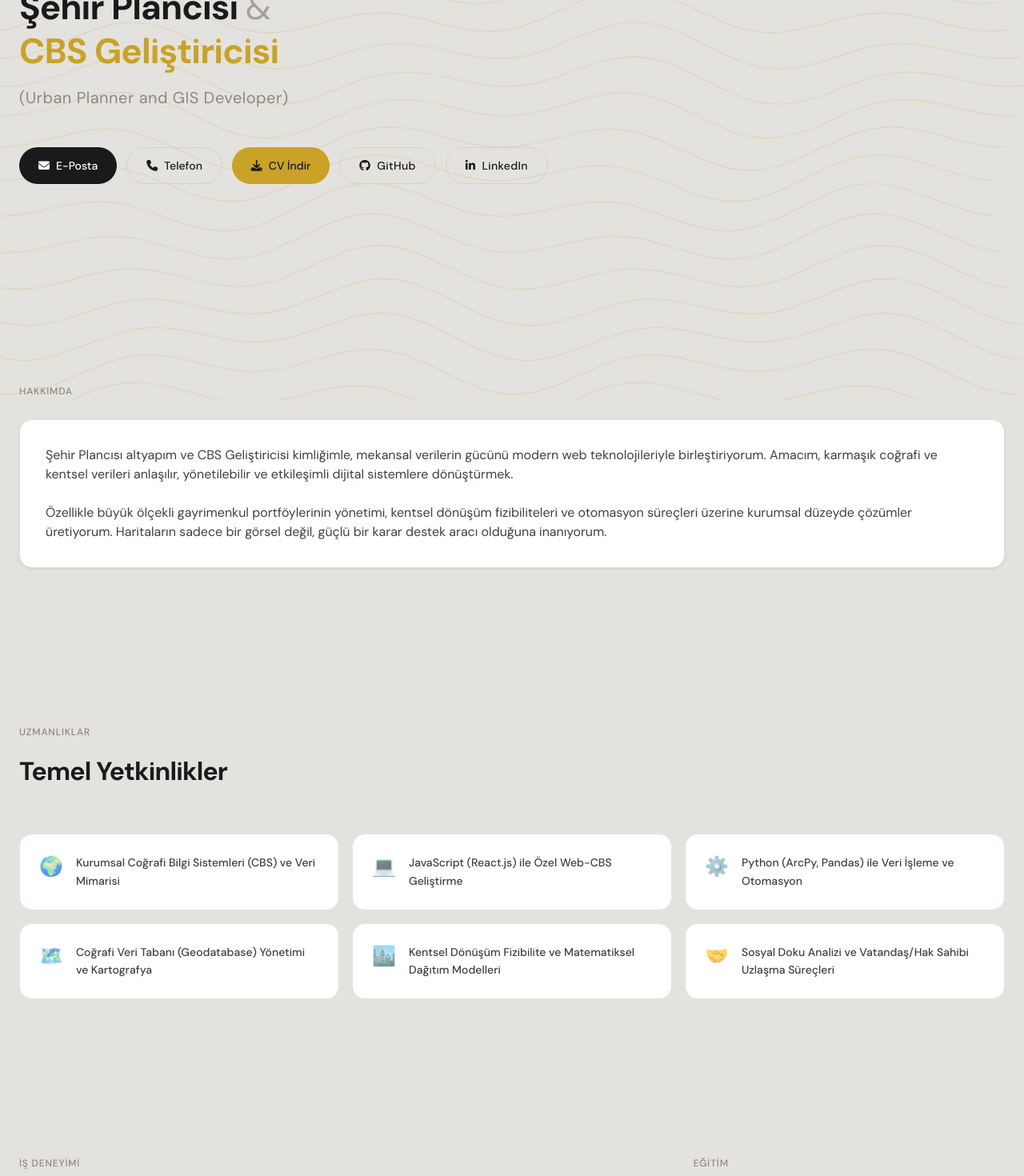
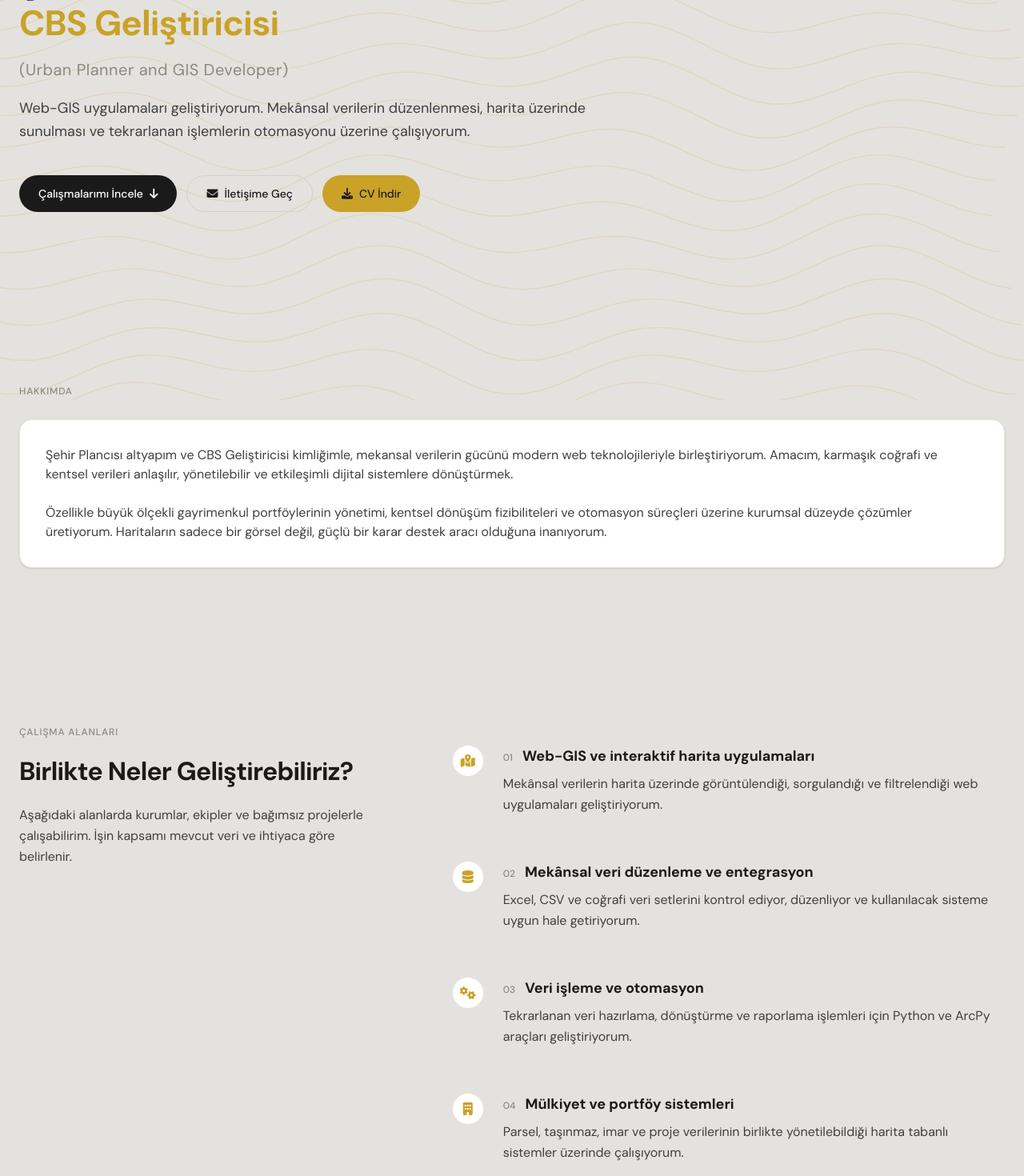
Before and after one commit to dogandgn/portfolio, a React (Vite) app: page / in a window 1280 px wide. Shown: the part 300-1770 px from the top of the page at 80% size. Built offline with nearby package versions, Linux system fonts and the light colour scheme.

Commit message:
Çalışma alanları ve proje görünümü düzenlendi

```diff
--- a/src/components/pages/index.jsx
+++ b/src/components/pages/index.jsx
@@ -2,6 +2,7 @@ import React from 'react';
 import Navbar from '../layout/Navbar';
 import Hero from '../section/Hero';
 import About from '../section/About';
+import WorkAreas from '../section/WorkAreas';
 import TechStack from '../section/TechStack';
 import Experience from '../section/Experience';
 import Projects from '../section/Projects';
@@ -16,6 +17,7 @@ export default function Index() {
         <Navbar />
         <Hero />
         <About />
+        <WorkAreas />
         <TechStack />
         <Experience />
         <Projects />
--- a/src/components/section/Experience.jsx
+++ b/src/components/section/Experience.jsx
@@ -12,7 +12,6 @@ export default function Experience() {
 
       <div className="flex flex-col lg:flex-row gap-16">
 
-        {/* Deneyim */}
         <div className="lg:w-2/3">
           <div className="mb-4">
             <span className="text-muted text-xs font-medium uppercase tracking-[0.84px]">{t('experience.badge')}</span>
@@ -55,7 +54,6 @@ export default function Experience() {
           </div>
         </div>
 
-        {/* Eğitim */}
         <div className="lg:w-1/3 mt-16 lg:mt-0">
           <div className="mb-4">
             <span className="text-muted text-xs font-medium uppercase tracking-[0.84px]">{t('experience.eduBadge')}</span>
--- a/src/components/section/Hero.jsx
+++ b/src/components/section/Hero.jsx
@@ -1,13 +1,12 @@
 import React from 'react';
-import Button from '../ui/Button';
 import { useTranslation } from 'react-i18next';
 
 export default function Hero() {
   const { t } = useTranslation();
 
   return (
-    <section className="px-6 pt-36 pb-24 max-w-[1344px] mx-auto flex flex-col items-start justify-center min-h-[85vh]">
-      <div className="max-w-3xl">
+    <section id="top" className="px-6 pt-36 pb-24 max-w-[1344px] mx-auto flex flex-col items-start justify-center min-h-[85vh]">
+      <div className="max-w-4xl">
         <h1 className="text-6xl md:text-[68px] font-bold text-ink mb-4 tracking-[-0.02em] leading-none">
           DOĞAN ARİÇ
         </h1>
@@ -17,28 +16,25 @@ export default function Hero() {
             {t('hero.title2')}
           </span>
         </h2>
-        <h3 className="text-lg md:text-xl text-muted font-normal tracking-wide mb-12">
+        <p className="text-lg md:text-xl text-muted font-normal tracking-wide mb-5">
           {t('hero.subtitle')}
-        </h3>
+        </p>
+        <p className="max-w-3xl text-base md:text-lg leading-relaxed text-fog mb-10">
+          {t('hero.description')}
+        </p>
         <div className="flex flex-col sm:flex-row flex-wrap gap-3">
-          <a href="mailto:doganaric@gmail.com" className="inline-flex items-center justify-center gap-2 bg-ink text-deep px-6 py-3 rounded-full text-sm font-medium hover:bg-signal transition-all">
-            <i className="fa-solid fa-envelope"></i>
-            {t('hero.email')}
+          <a href="#projects" className="inline-flex items-center justify-center gap-2 bg-ink text-deep px-6 py-3 rounded-full text-sm font-medium hover:bg-signal transition-all">
+            {t('hero.viewWork')}
+            <i className="fa-solid fa-arrow-down" aria-hidden="true"></i>
           </a>
-          <a href="tel:+905392032768" className="inline-flex items-center justify-center gap-2 bg-transparent text-ink border border-graphite px-6 py-3 rounded-full text-sm font-medium hover:border-ink transition-all">
-            <i className="fa-solid fa-phone"></i>
-            {t('hero.phone')}
+          <a href="#contact" className="inline-flex items-center justify-center gap-2 bg-transparent text-ink border border-graphite px-6 py-3 rounded-full text-sm font-medium hover:border-ink transition-all">
+            <i className="fa-solid fa-envelope" aria-hidden="true"></i>
+            {t('hero.contact')}
           </a>
           <a href="/cv.jpg" download className="inline-flex items-center justify-center gap-2 bg-signal text-ink px-6 py-3 rounded-full text-sm font-medium hover:bg-deep-signal transition-all">
-            <i className="fa-solid fa-download"></i>
+            <i className="fa-solid fa-download" aria-hidden="true"></i>
             {t('hero.cv')}
           </a>
-          <Button href="https://github.com/dogandgn" primary={false}>
-            <i className="fa-brands fa-github mr-2"></i>{t('hero.github')}
-          </Button>
-          <Button href="https://www.linkedin.com/in/doganaric" primary={false}>
-            <i className="fa-brands fa-linkedin-in mr-2"></i>{t('hero.linkedin')}
-          </Button>
         </div>
       </div>
     </section>
--- /dev/null
+++ b/src/components/section/WorkAreas.jsx
@@ -0,0 +1,48 @@
+import React from 'react';
+import { useTranslation } from 'react-i18next';
+import { getWorkAreas } from '../../data/workAreasData';
+
+export default function WorkAreas() {
+  const { t } = useTranslation();
+  const workAreas = getWorkAreas(t);
+
+  return (
+    <section id="work-areas" className="py-24 px-6 max-w-[1344px] mx-auto scroll-mt-20">
+      <div className="grid gap-10 lg:grid-cols-[minmax(0,0.8fr)_minmax(0,1.2fr)] lg:gap-20">
+        <div>
+          <span className="text-muted text-xs font-medium uppercase tracking-[0.84px]">
+            {t('workAreas.badge')}
+          </span>
+          <h2 className="mt-4 text-3xl md:text-[32px] font-bold text-ink leading-snug tracking-tight">
+            {t('workAreas.title')}
+          </h2>
+          <p className="mt-5 max-w-xl text-base text-fog leading-relaxed">
+            {t('workAreas.intro')}
+          </p>
+        </div>
+
+        <div className="border-t border-gunmetal">
+          {workAreas.map((area, index) => (
+            <article
+              key={area.id}
+              className="grid gap-4 border-b border-gunmetal py-7 sm:grid-cols-[3rem_minmax(0,1fr)]"
+            >
+              <div className="flex h-10 w-10 items-center justify-center rounded-full border border-gunmetal bg-deep text-signal" aria-hidden="true">
+                <i className={`fa-solid ${area.icon}`}></i>
+              </div>
+              <div>
+                <div className="mb-2 flex items-baseline gap-3">
+                  <span className="text-xs font-medium text-muted" aria-hidden="true">
+                    {String(index + 1).padStart(2, '0')}
+                  </span>
+                  <h3 className="text-lg font-bold text-ink">{area.title}</h3>
+                </div>
+                <p className="text-base leading-relaxed text-fog">{area.description}</p>
+              </div>
+            </article>
+          ))}
+        </div>
+      </div>
+    </section>
+  );
+}
--- /dev/null
+++ b/src/data/workAreasData.js
@@ -0,0 +1,26 @@
+export const getWorkAreas = (t) => [
+  {
+    id: 'web-gis',
+    icon: 'fa-map-location-dot',
+    title: t('workAreas.webGis.title'),
+    description: t('workAreas.webGis.description'),
+  },
+  {
+    id: 'data',
+    icon: 'fa-database',
+    title: t('workAreas.data.title'),
+    description: t('workAreas.data.description'),
+  },
+  {
+    id: 'automation',
+    icon: 'fa-gears',
+    title: t('workAreas.automation.title'),
+    description: t('workAreas.automation.description'),
+  },
+  {
+    id: 'property',
+    icon: 'fa-building',
+    title: t('workAreas.property.title'),
+    description: t('workAreas.property.description'),
+  },
+];
--- a/src/i18n/locales/en.json
+++ b/src/i18n/locales/en.json
@@ -1,6 +1,7 @@
 {
   "nav": {
     "about": "About",
+    "workAreas": "Work Areas",
     "experience": "Experience",
     "projects": "Projects",
     "contact": "Contact",
@@ -11,6 +12,9 @@
     "title1": "Urban Planner",
     "title2": "GIS Developer",
     "subtitle": "(Şehir Plancısı ve CBS Geliştiricisi)",
+    "description": "I develop Web-GIS applications. I work on organizing spatial data, presenting it on maps, and automating repetitive processes.",
+    "viewWork": "View My Work",
+    "contact": "Get in Touch",
     "email": "Email",
     "phone": "Phone",
     "cv": "Download CV",
@@ -22,6 +26,27 @@
     "title": "",
     "p1": "With a background in Urban Planning and expertise as a GIS Developer, I combine the power of spatial data with modern web technologies. My goal is to transform complex geographical and urban data into clear, manageable, and interactive digital systems.",
     "p2": "I specialize in enterprise-level solutions, particularly in large-scale real estate portfolio management, urban regeneration feasibilities, and automation processes. I believe maps are not just visuals, but powerful decision support tools."
+  },
+  "workAreas": {
+    "badge": "Work Areas",
+    "title": "What We Can Work On",
+    "intro": "I can work with organizations, teams, and independent projects in the following areas. The scope is defined according to the available data and requirements.",
+    "webGis": {
+      "title": "Web-GIS and interactive map applications",
+      "description": "I develop web applications where spatial data can be viewed, queried, and filtered on a map."
+    },
+    "data": {
+      "title": "Spatial data preparation and integration",
+      "description": "I review and organize Excel, CSV, and geographic datasets and prepare them for the target system."
+    },
+    "automation": {
+      "title": "Data processing and automation",
+      "description": "I develop Python and ArcPy tools for repetitive data preparation, conversion, and reporting tasks."
+    },
+    "property": {
+      "title": "Property and portfolio systems",
+      "description": "I work on map-based systems that manage parcel, property, zoning, and project data together."
+    }
   },
   "techstack": {
     "badge": "Expertise",
@@ -79,8 +104,11 @@
   "projects": {
     "badge": "Projects",
     "title": "Selected Works",
+    "intro": "These projects show the systems I have worked on and the types of problems I address. You can review the existing descriptions and interactive demos.",
     "viewProject": "View Project",
     "close": "Close",
+    "contactText": "We can review the details if you need a similar system or a custom solution.",
+    "contactAction": "Get in Touch",
 
     "p1_title": "Property Management Systems",
     "p1_desc": "An enterprise Web-GIS platform that manages real estate portfolios, spatially analyzes property data, and digitalizes processes. Parcels, real estate, zoning status, planning decisions, and project inventories are made analyzable via dynamic layers. A scalable architecture managed by role-based authorization consolidates multi-company and public data into a single database hierarchy. The platform's UI includes modules for spatial analysis, geometric properties, zoning compliance, project development, financial indicators, and external system integration. Interactive dashboards and thematic analysis tools were developed over a map, time, and attribute-based decision support system. Digital transformation of complex data from Excel, PDF, and physical documents was successfully executed.",
@@ -93,5 +121,9 @@
 
     "p4_title": "Open Source Web-GIS & Custom Mapping Applications",
     "p4_desc": "Open-source Web-GIS portals are coded and independent projects developed to enable browser-based spatial analysis of extensive Excel inventory data without commercial license dependencies. Interactive map experiences are designed using React-Leaflet and OpenLayers infrastructure, producing modern interfaces for portfolio systems and data analysis workflows. Developed as alternatives to commercial GIS software, these projects offer tailored solutions for browser-based spatial analysis and visualization needs."
+  },
+  "contact": {
+    "badge": "Contact",
+    "description": "You can contact me by email about Web-GIS, spatial data, automation, or map-based system requirements."
   }
 }
--- a/src/i18n/locales/tr.json
+++ b/src/i18n/locales/tr.json
@@ -1,6 +1,7 @@
 {
   "nav": {
     "about": "Hakkımda",
+    "workAreas": "Çalışma Alanları",
     "experience": "Kariyer",
     "projects": "Projeler",
     "contact": "İletişim",
@@ -11,6 +12,9 @@
     "title1": "Şehir Plancısı",
     "title2": "CBS Geliştiricisi",
     "subtitle": "(Urban Planner and GIS Developer)",
+    "description": "Web-GIS uygulamaları geliştiriyorum. Mekânsal verilerin düzenlenmesi, harita üzerinde sunulması ve tekrarlanan işlemlerin otomasyonu üzerine çalışıyorum.",
+    "viewWork": "Çalışmalarımı İncele",
+    "contact": "İletişime Geç",
     "email": "E-Posta",
     "phone": "Telefon",
     "cv": "CV İndir",
@@ -22,6 +26,27 @@
     "title": "",
     "p1": "Şehir Plancısı altyapım ve CBS Geliştiricisi kimliğimle, mekansal verilerin gücünü modern web teknolojileriyle birleştiriyorum. Amacım, karmaşık coğrafi ve kentsel verileri anlaşılır, yönetilebilir ve etkileşimli dijital sistemlere dönüştürmek.",
     "p2": "Özellikle büyük ölçekli gayrimenkul portföylerinin yönetimi, kentsel dönüşüm fizibiliteleri ve otomasyon süreçleri üzerine kurumsal düzeyde çözümler üretiyorum. Haritaların sadece bir görsel değil, güçlü bir karar destek aracı olduğuna inanıyorum."
+  },
+  "workAreas": {
+    "badge": "Çalışma Alanları",
+    "title": "Birlikte Neler Geliştirebiliriz?",
+    "intro": "Aşağıdaki alanlarda kurumlar, ekipler ve bağımsız projelerle çalışabilirim. İşin kapsamı mevcut veri ve ihtiyaca göre belirlenir.",
+    "webGis": {
+      "title": "Web-GIS ve interaktif harita uygulamaları",
+      "description": "Mekânsal verilerin harita üzerinde görüntülendiği, sorgulandığı ve filtrelendiği web uygulamaları geliştiriyorum."
+    },
+    "data": {
+      "title": "Mekânsal veri düzenleme ve entegrasyon",
+      "description": "Excel, CSV ve coğrafi veri setlerini kontrol ediyor, düzenliyor ve kullanılacak sisteme uygun hale getiriyorum."
+    },
+    "automation": {
+      "title": "Veri işleme ve otomasyon",
+      "description": "Tekrarlanan veri hazırlama, dönüştürme ve raporlama işlemleri için Python ve ArcPy araçları geliştiriyorum."
+    },
+    "property": {
+      "title": "Mülkiyet ve portföy sistemleri",
+      "description": "Parsel, taşınmaz, imar ve proje verilerinin birlikte yönetilebildiği harita tabanlı sistemler üzerinde çalışıyorum."
+    }
   },
   "techstack": {
     "badge": "Uzmanlıklar",
@@ -79,8 +104,11 @@
   "projects": {
     "badge": "Projeler",
     "title": "Seçilmiş Çalışmalar",
+    "intro": "Bu çalışmalar, üzerinde çalıştığım sistemleri ve çözüm ürettiğim konuları gösterir. Mevcut açıklamaları ve interaktif demoları inceleyebilirsiniz.",
     "viewProject": "Projeyi İncele",
     "close": "Kapat",
+    "contactText": "Benzer bir sistem veya özel bir çözüm için proje detaylarını birlikte değerlendirebiliriz.",
+    "contactAction": "İletişime Geç",
 
     "p1_title": "Mülkiyet Yönetim Sistemleri",
     "p1_desc": "Gayrimenkul portföyünü yöneten, tüm mülkiyet verilerini mekansal olarak analiz eden ve süreçleri dijitalleştiren kurumsal Web-GIS platformu. Parsel, taşınmaz, imar durumu, plan kararları ve proje envanteri dinamik katmanlarla analiz edilebilir hale getirilmiştir. Çoklu şirket ve kamu verilerini tek veri tabanı hiyerarşisinde toplayan, rol tabanlı yetkilendirme ile yönetilen ölçeklenebilir bir mimari kurgulanmıştır. Platformun kullanıcı arayüzünde mekansal analiz, geometrik özellikler, imar uygunluk, proje geliştirme süreçleri, finansal göstergeler ve dış sistem entegrasyonu gibi modüller yer almaktadır. Harita, zaman ve öznitelik tabanlı karar destek sistemi üzerinden yönetim ekiplerinin hızlı ve doğru raporlama alabileceği interaktif paneller ve tematik analiz araçları geliştirilmiştir. Excel, PDF ve fiziksel evraklardaki karmaşık verilerin dijital ortama aktarılması süreçleri yürütülmüştür.",
@@ -93,5 +121,9 @@
 
     "p4_title": "Açık Kaynak Web-GIS ve Özel Harita Uygulamaları",
     "p4_desc": "Lisans bağımlılığı gerektirmeyen, geniş kapsamlı Excel envanter verilerinin doğrudan tarayıcı üzerinde mekansal analizinin yapılabildiği açık kaynaklı Web-GIS portalları kodlanmakta ve bağımsız projeler geliştirilmektedir. React-Leaflet ve OpenLayers altyapısıyla etkileşimli harita deneyimleri tasarlanarak portföy sistemleri ve veri analiz süreçleri için modern arayüzler üretilmektedir. Ticari CBS yazılımlarına alternatif olarak geliştirilen bu projeler, tarayıcı tabanlı mekansal analiz ve görselleştirme ihtiyaçlarına yönelik çözümler sunmaktadır."
+  },
+  "contact": {
+    "badge": "İletişim",
+    "description": "Web-GIS, mekânsal veri, otomasyon veya harita tabanlı sistem ihtiyaçlarınız için e-posta üzerinden iletişime geçebilirsiniz."
   }
 }
```
Also changed, not shown: src/components/demos/MapsDemo.jsx (+23 -4 lines), src/components/layout/Footer.jsx (+18 -9 lines), src/components/layout/Navbar.jsx (+3 -6 lines), src/components/section/Projects.jsx (+9 -0 lines), src/components/ui/ProjectModal.jsx (+4 -6 lines).
